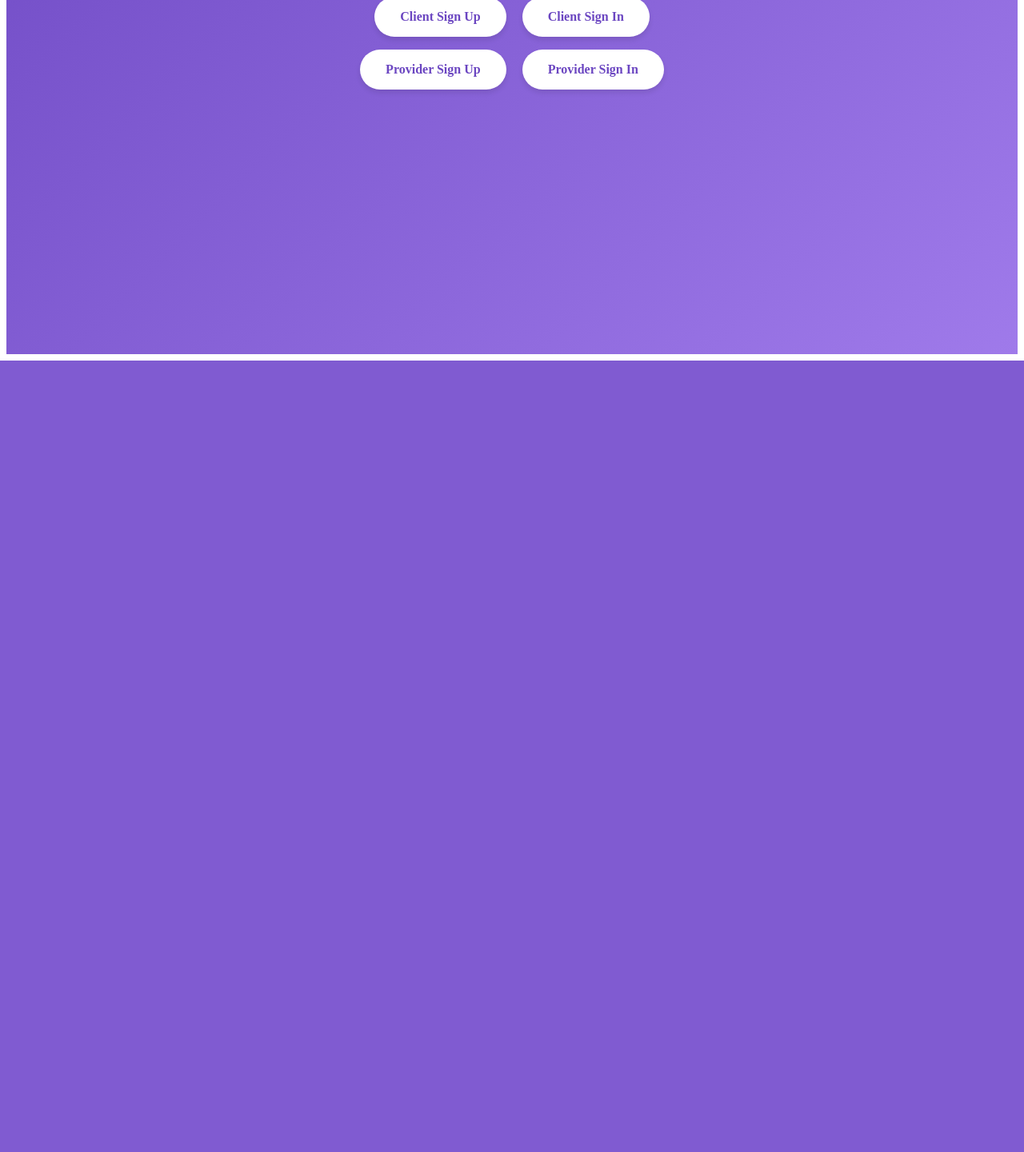
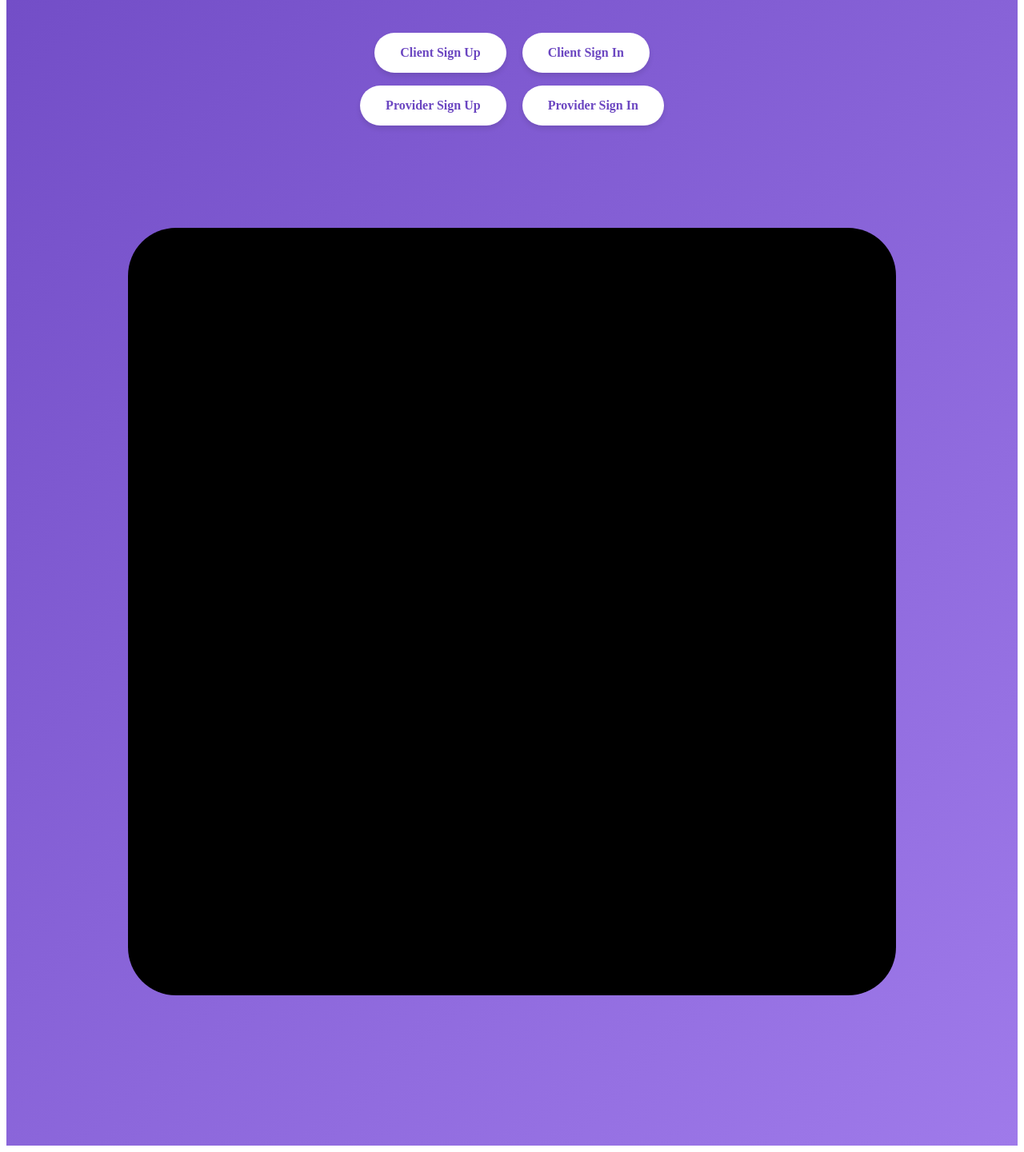
Before and after one commit to SuzanFah/PandutaXP, a Django app: page / in a window 1280 px wide. Shown: the part 493-1934 px from the top of the page at 80% size. Before the commit the page ends 944 px from the top, so only its background shows below. Run offline with Django 4.2, Linux system fonts and the light colour scheme.

Commit message:
Add dynamic washing machine SVG animation with interactive hover effects

```diff
--- a/templates/core/home.html
+++ b/templates/core/home.html
@@ -3,7 +3,12 @@
 
 {% block content %}
 <div class="hero">
-    <h1>Welcome to PandutaXP</h1>
+    <div class="welcome-text">
+        <h1>Welcome to PandutaXP</h1>
+    </div>
+    <div class="logo">
+        <img src="{% static 'images/panduta-logo (2).png' %}" alt="PandutaXP Logo" class="logo-image">
+    </div>
     <div class="cta-buttons">
         <div class="client-buttons">
             <a href="{% url 'client_signup' %}" class="btn">Client Sign Up</a>
@@ -13,6 +18,21 @@
             <a href="{% url 'provider_signup' %}" class="btn">Provider Sign Up</a>
             <a href="{% url 'login' %}" class="btn">Provider Sign In</a>
         </div>
+        <div class="washing-machine">
+            <svg viewBox="0 0 100 100">
+                <rect x="10" y="10" width="80" height="80" rx="5" class="machine-body"/>
+                <circle cx="50" cy="50" r="32" class="door-rim"/>
+                <circle cx="50" cy="50" r="30" class="door-frame"/>
+                <circle cx="50" cy="50" r="25" class="machine-door"/>
+                <circle cx="45" cy="45" r="2" class="bubble"/>
+                <circle cx="55" cy="48" r="3" class="bubble"/>
+                <circle cx="52" cy="55" r="2" class="bubble"/>
+                <rect x="15" y="15" width="25" height="8" rx="2" class="display"/>
+                <circle cx="75" cy="20" r="5" class="knob"/>
+                <path class="water-wave1" d="M35,50 Q50,65 65,50"/>
+                <path class="water-wave2" d="M35,45 Q50,60 65,45"/>
+            </svg>
+        </div>
     </div>
 </div>
 {% endblock %}
```
